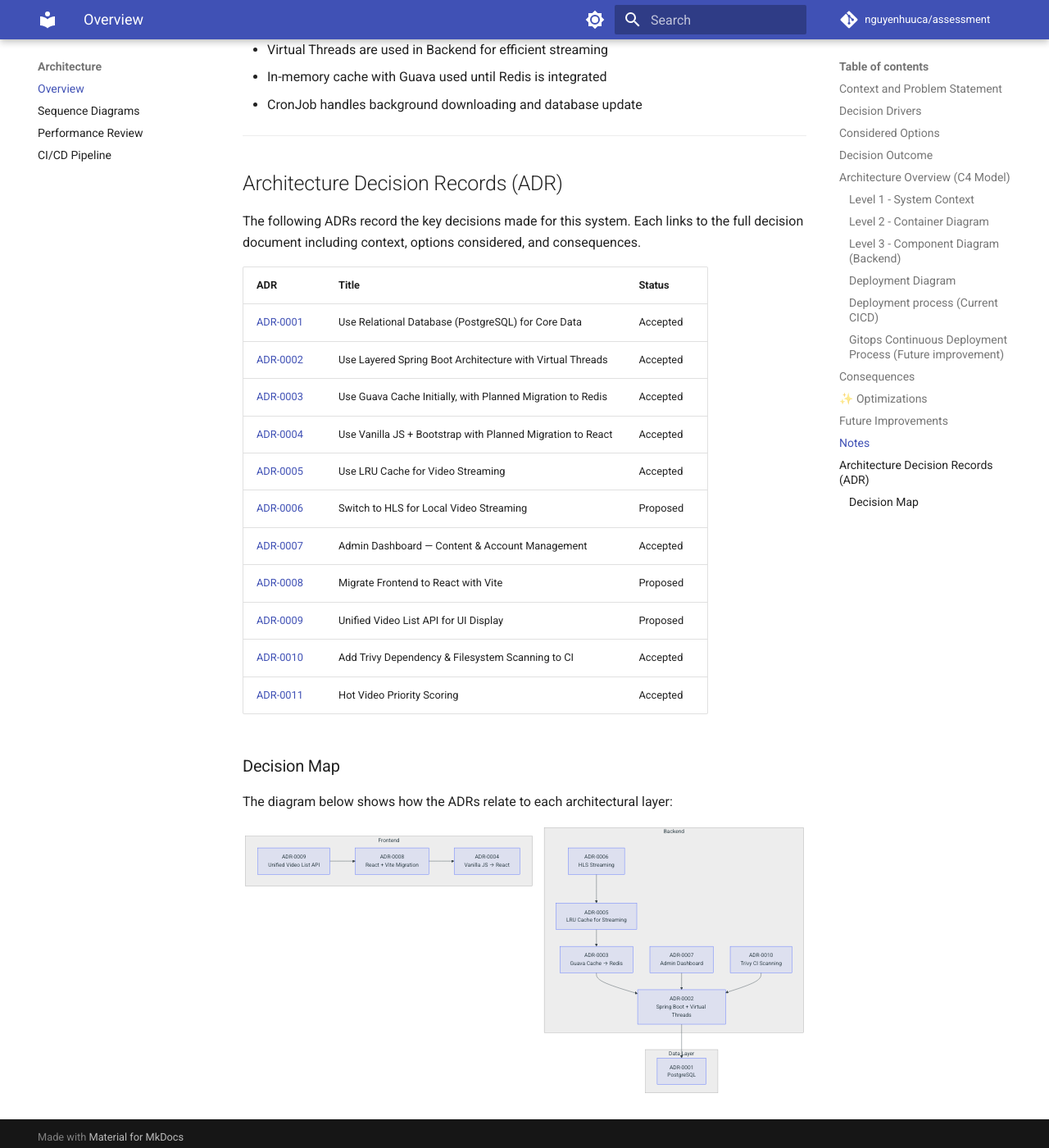
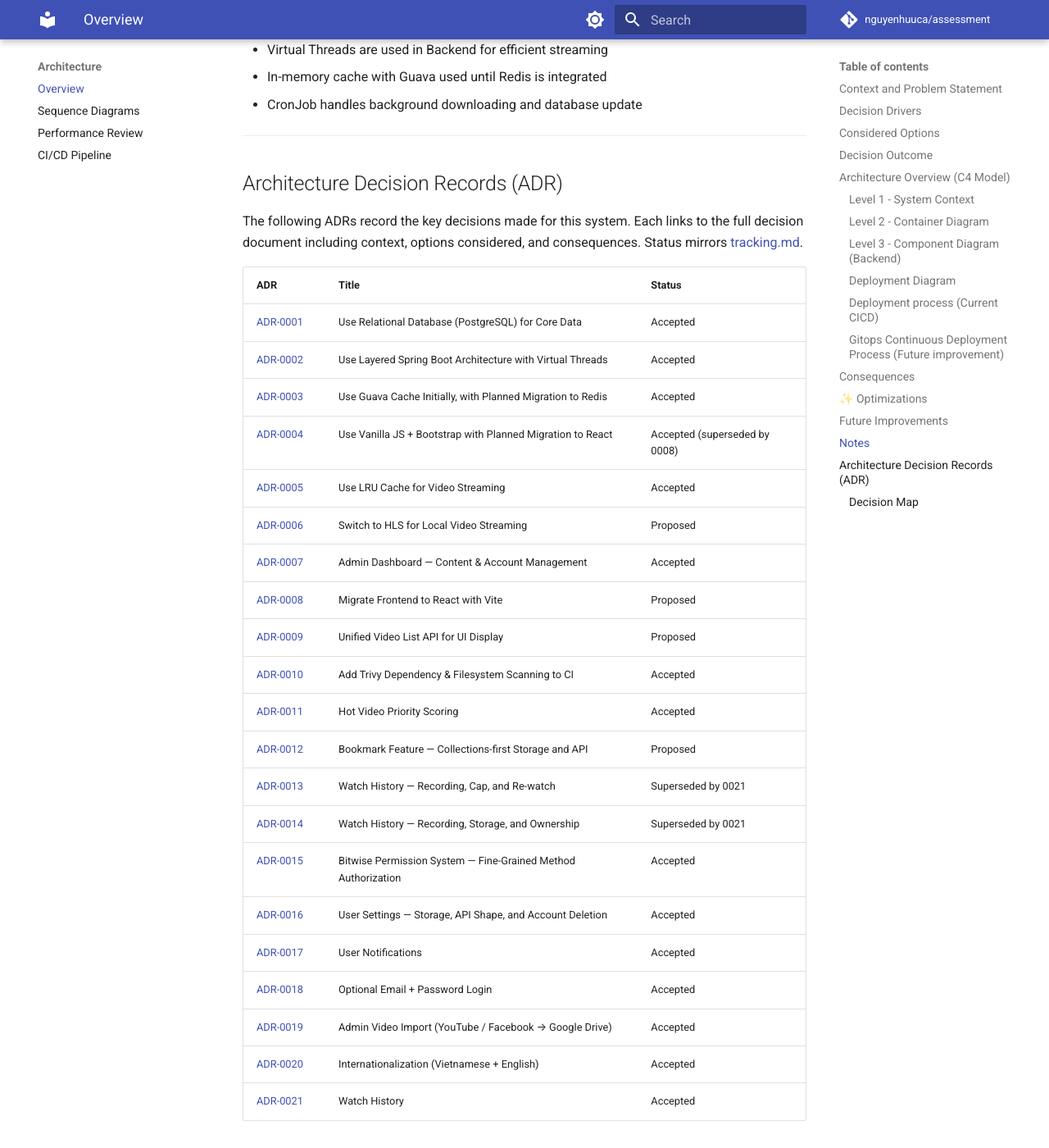
Before and after one commit to nguyenhuuca/assessment, an MkDocs documentation site: the page built from docs/architecture/overview.md, in a window 1280 px wide and 1400 px high, scrolled down 7229 px. Shown: the whole window at 82% size. Built offline with MkDocs 1.6.1 and Material for MkDocs 9.7.7, drawn with Linux system fonts in a browser that asks for light colours; comment, search, counter and statistics services are not loaded; some of the changed text lies outside the part shown.

Commit message:
docs(architecture): update ADR table and Decision Map to ADR-0021
Adds ADR-0012..0021, marks superseded/proposed ADRs in the map and fixes the
ADR links (overview.md lives in docs/architecture, so they need ../adr/).

Co-Authored-By: Claude Opus 5.5 <noreply@anthropic.com>

````diff
--- a/docs/architecture/overview.md
+++ b/docs/architecture/overview.md
@@ -113,53 +113,104 @@ Adopt Spring Boot monolith with clearly defined layers and caching mechanism, an
 
 ## Architecture Decision Records (ADR)
 
-The following ADRs record the key decisions made for this system. Each links to the full decision document including context, options considered, and consequences.
+The following ADRs record the key decisions made for this system. Each links to the full decision document including context, options considered, and consequences. Status mirrors [tracking.md](../tracking.md).
 
 | ADR | Title | Status |
 |-----|-------|--------|
-| [ADR-0001](adr/0001-use-relational-database.md) | Use Relational Database (PostgreSQL) for Core Data | Accepted |
-| [ADR-0002](adr/0002-backend-architecture.md) | Use Layered Spring Boot Architecture with Virtual Threads | Accepted |
-| [ADR-0003](adr/0003-use-cache.md) | Use Guava Cache Initially, with Planned Migration to Redis | Accepted |
-| [ADR-0004](adr/0004-frontend-structure.md) | Use Vanilla JS + Bootstrap with Planned Migration to React | Accepted |
-| [ADR-0005](adr/0005-use_lru_cache_video_streaming.md) | Use LRU Cache for Video Streaming | Accepted |
-| [ADR-0006](adr/0006-hls-video-streaming.md) | Switch to HLS for Local Video Streaming | Proposed |
-| [ADR-0007](adr/0007-admin-dashboard.md) | Admin Dashboard — Content & Account Management | Accepted |
-| [ADR-0008](adr/0008-react-migration.md) | Migrate Frontend to React with Vite | Proposed |
-| [ADR-0009](adr/0009-unified-video-list-api.md) | Unified Video List API for UI Display | Proposed |
-| [ADR-0010](adr/0010-trivy-container-scanning.md) | Add Trivy Dependency & Filesystem Scanning to CI | Accepted |
-| [ADR-0011](adr/0011-hot-video-priority.md) | Hot Video Priority Scoring | Accepted |
+| [ADR-0001](../adr/0001-use-relational-database.md) | Use Relational Database (PostgreSQL) for Core Data | Accepted |
+| [ADR-0002](../adr/0002-backend-architecture.md) | Use Layered Spring Boot Architecture with Virtual Threads | Accepted |
+| [ADR-0003](../adr/0003-use-cache.md) | Use Guava Cache Initially, with Planned Migration to Redis | Accepted |
+| [ADR-0004](../adr/0004-frontend-structure.md) | Use Vanilla JS + Bootstrap with Planned Migration to React | Accepted (superseded by 0008) |
+| [ADR-0005](../adr/0005-use_lru_cache_video_streaming.md) | Use LRU Cache for Video Streaming | Accepted |
+| [ADR-0006](../adr/0006-hls-video-streaming.md) | Switch to HLS for Local Video Streaming | Proposed |
+| [ADR-0007](../adr/0007-admin-dashboard.md) | Admin Dashboard — Content & Account Management | Accepted |
+| [ADR-0008](../adr/0008-react-migration.md) | Migrate Frontend to React with Vite | Proposed |
+| [ADR-0009](../adr/0009-unified-video-list-api.md) | Unified Video List API for UI Display | Proposed |
+| [ADR-0010](../adr/0010-trivy-container-scanning.md) | Add Trivy Dependency & Filesystem Scanning to CI | Accepted |
+| [ADR-0011](../adr/0011-hot-video-priority.md) | Hot Video Priority Scoring | Accepted |
+| [ADR-0012](../adr/0012-bookmark-feature-design.md) | Bookmark Feature — Collections-first Storage and API | Proposed |
+| [ADR-0013](../adr/0013-watch-history-design.md) | Watch History — Recording, Cap, and Re-watch | Superseded by 0021 |
+| [ADR-0014](../adr/0014-watch-history-design-opus.md) | Watch History — Recording, Storage, and Ownership | Superseded by 0021 |
+| [ADR-0015](../adr/0015-bitwise-permission-system.md) | Bitwise Permission System — Fine-Grained Method Authorization | Accepted |
+| [ADR-0016](../adr/0016-user-settings-design.md) | User Settings — Storage, API Shape, and Account Deletion | Accepted |
+| [ADR-0017](../adr/0017-user-notifications.md) | User Notifications | Accepted |
+| [ADR-0018](../adr/0018-password-login-option.md) | Optional Email + Password Login | Accepted |
+| [ADR-0019](../adr/0019-admin-video-import.md) | Admin Video Import (YouTube / Facebook → Google Drive) | Accepted |
+| [ADR-0020](../adr/0020-i18n-vietnamese-english.md) | Internationalization (Vietnamese + English) | Accepted |
+| [ADR-0021](../adr/0021-watch-history.md) | Watch History | Accepted |
 
 ### Decision Map
 
-The diagram below shows how the ADRs relate to each architectural layer:
+The diagram below groups the ADRs by architectural layer. A solid arrow means "builds on"; a dashed arrow means "superseded by". Superseded ADRs are greyed out and Proposed ADRs have a dashed border.
 
 ```mermaid
 graph TD
     subgraph "Data Layer"
         ADR1[ADR-0001<br/>PostgreSQL]
+        ADR3[ADR-0003<br/>Guava Cache → Redis]
+        ADR5[ADR-0005<br/>LRU Cache for Streaming]
     end
 
-    subgraph "Backend"
+    subgraph "Backend Platform"
         ADR2[ADR-0002<br/>Spring Boot + Virtual Threads]
-        ADR3[ADR-0003<br/>Guava Cache → Redis]
-        ADR5[ADR-0005<br/>LRU Cache for Streaming]
         ADR6[ADR-0006<br/>HLS Streaming]
-        ADR7[ADR-0007<br/>Admin Dashboard]
+        ADR9[ADR-0009<br/>Unified Video List API]
+        ADR11[ADR-0011<br/>Hot Video Priority]
         ADR10[ADR-0010<br/>Trivy CI Scanning]
     end
 
+    subgraph "Security & Access"
+        ADR15[ADR-0015<br/>Bitwise Permissions]
+        ADR18[ADR-0018<br/>Password Login Option]
+    end
+
+    subgraph "Admin"
+        ADR7[ADR-0007<br/>Admin Dashboard]
+        ADR19[ADR-0019<br/>Admin Video Import]
+    end
+
+    subgraph "User Features"
+        ADR12[ADR-0012<br/>Bookmarks → Collections]
+        ADR13[ADR-0013<br/>Watch History v1]
+        ADR14[ADR-0014<br/>Watch History v1 Opus]
+        ADR21[ADR-0021<br/>Watch History]
+        ADR16[ADR-0016<br/>User Settings]
+        ADR17[ADR-0017<br/>Notifications]
+    end
+
     subgraph "Frontend"
-        ADR4[ADR-0004<br/>Vanilla JS → React]
-        ADR8[ADR-0008<br/>React + Vite Migration]
-        ADR9[ADR-0009<br/>Unified Video List API]
+        ADR4[ADR-0004<br/>Vanilla JS + Bootstrap]
+        ADR8[ADR-0008<br/>React + Vite]
+        ADR20[ADR-0020<br/>i18n VI / EN]
     end
 
     ADR2 --> ADR1
     ADR3 --> ADR2
     ADR5 --> ADR3
     ADR6 --> ADR5
+    ADR9 --> ADR2
+    ADR9 --> ADR5
+    ADR11 --> ADR5
+    ADR10 --> ADR2
+    ADR15 --> ADR2
     ADR7 --> ADR2
-    ADR8 --> ADR4
-    ADR9 --> ADR8
-    ADR10 --> ADR2
+    ADR7 --> ADR15
+    ADR19 --> ADR7
+    ADR19 --> ADR17
+    ADR12 --> ADR9
+    ADR12 --> ADR11
+    ADR16 --> ADR15
+    ADR17 --> ADR3
+    ADR17 --> ADR16
+    ADR18 --> ADR16
+    ADR21 --> ADR20
+    ADR20 --> ADR8
+    ADR4 -.-> ADR8
+    ADR13 -.-> ADR21
+    ADR14 -.-> ADR21
+
+    classDef proposed stroke-dasharray: 5 5
+    classDef superseded fill:#eee,color:#888,stroke:#bbb
+    class ADR6,ADR8,ADR9,ADR12 proposed
+    class ADR4,ADR13,ADR14 superseded
 ```
````
